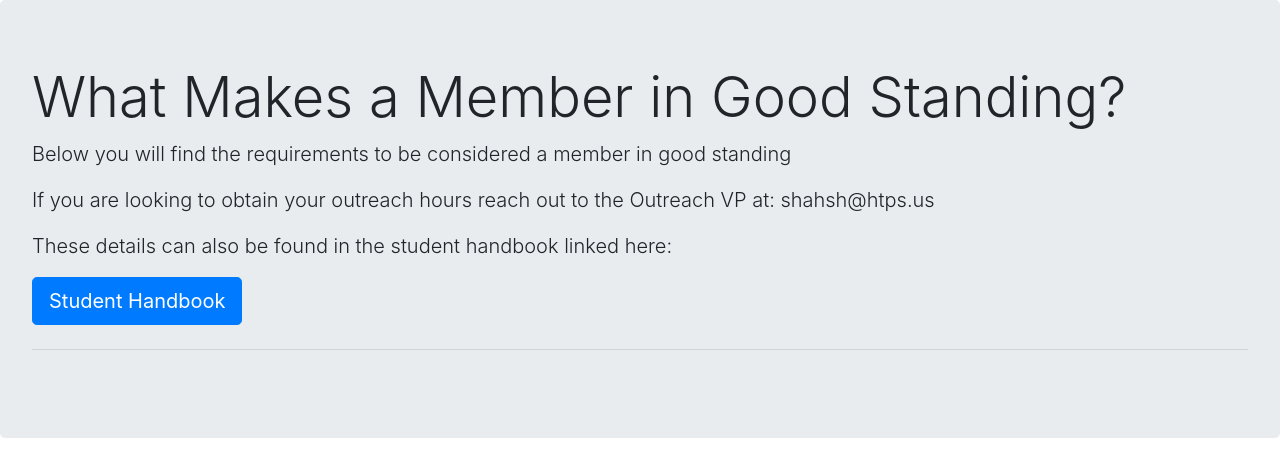
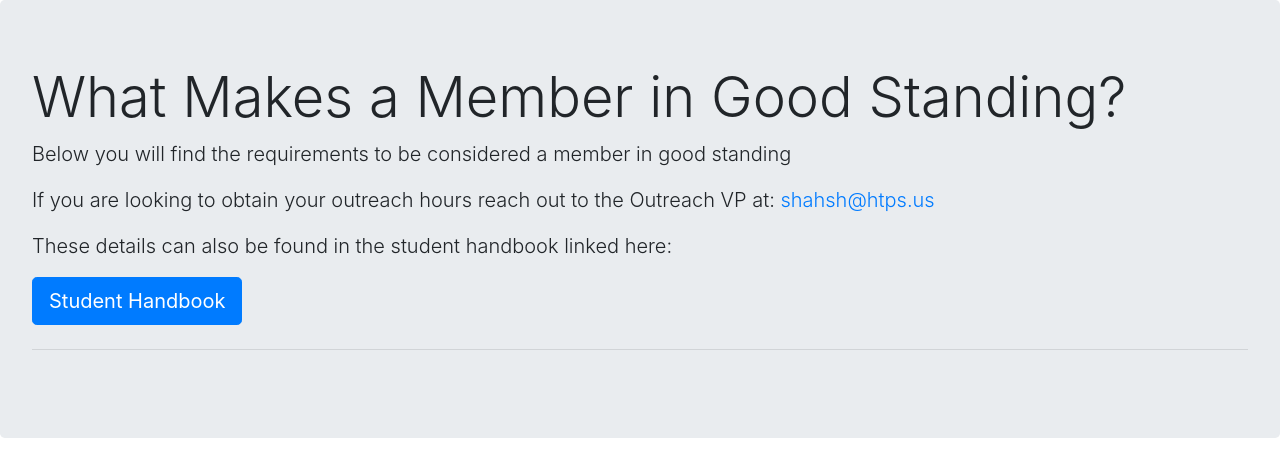
Before and after one commit to Vishwa-Muthuraman/team75_sample_site, a Flask app: page / in a window 1280 px wide. Shown: the part 70-540 px from the top of the page. Run offline with Flask 2, Linux system fonts and the light colour scheme; some libraries are stand-ins or nearby versions.

Commit message:
whatever

```diff
--- a/templates/Good_Standing.html
+++ b/templates/Good_Standing.html
@@ -3,7 +3,7 @@
 <div class="jumbotron">
     <h1 class="display-4">What Makes a Member in Good Standing?</h1>
     <p class="lead">Below you will find the requirements to be considered a member in good standing</p>
-    <p class="lead">If you are looking to obtain your outreach hours reach out to the Outreach VP at: shahsh@htps.us </p>
+    <p class="lead">If you are looking to obtain your outreach hours reach out to the Outreach VP at: <a href = "mailto:shahsh@htps.us"> shahsh@htps.us</a> </p>
     <p class="lead">These details can also be found in the student handbook linked here:</p>
     <a class="btn btn-primary btn-lg" href=https://docs.google.com/document/d/170XR95cpyFkSps6pdsXP_D-EmHDAbmG0DRBCNFiZ4_k/edit role="button">Student Handbook</a>
     <hr class="my-4">
```
